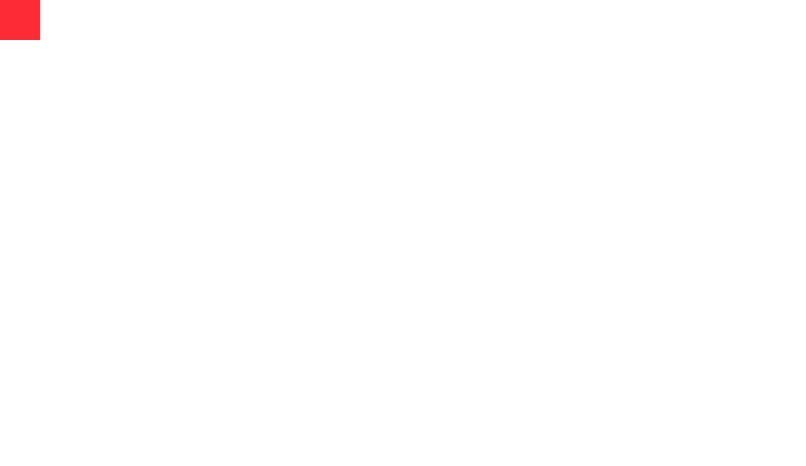
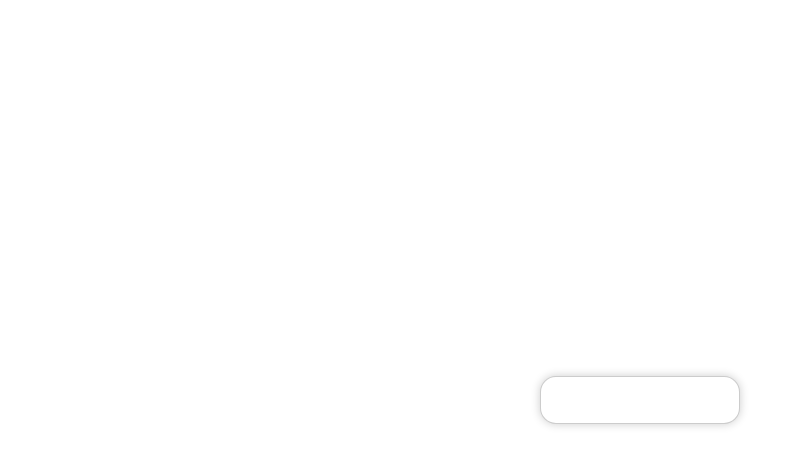
Before and after one commit to tikhonbelousko/motion-playground, a React (Vite) app: page / in a window 1280 px wide. Shown: the top 466 px of the page, without its empty margins (0-806 px from the left). Built offline with nearby package versions, Linux system fonts and the light colour scheme.

Commit message:
layout id animation

```diff
--- a/src/components/LayoutIdPlayground.tsx
+++ b/src/components/LayoutIdPlayground.tsx
@@ -1,9 +1,50 @@
-import { motion } from "motion/react";
+import { motion, AnimatePresence } from "motion/react";
+import { useState } from "react";
 
 export function LayoutIdPlayground() {
+  const [isOpen, setIsOpen] = useState(false);
+
   return (
-    <div>
-      <motion.div layoutId="box" className="size-10 bg-red-500" />
+    <div className="flex items-center justify-center h-screen w-screen bg-gray-2">
+      <AnimatePresence mode="popLayout">
+        {!isOpen && (
+          <motion.div
+            layoutId="box"
+            className="relative w-[200px] h-[48px] bg-white border-[0.5px] border-black/20 overflow-hidden"
+            transition={{
+              duration: 1,
+            }}
+            onClick={() => {
+              setIsOpen(true);
+            }}
+            style={{
+              borderWidth: "0.5px",
+              borderRadius: "16px",
+              boxShadow: "0 0 10px 0 rgba(0, 0, 0, 0.2)",
+            }}
+          ></motion.div>
+        )}
+      </AnimatePresence>
+
+      <AnimatePresence mode="popLayout">
+        {isOpen && (
+          <motion.div
+            layoutId="box"
+            className="w-[300px] h-[600px] bg-white border-[0.5px] border-black/20"
+            transition={{
+              duration: 1,
+            }}
+            onClick={() => {
+              setIsOpen(false);
+            }}
+            style={{
+              borderWidth: "0.5px",
+              borderRadius: "16px",
+              boxShadow: "0 0 10px 0 rgba(0, 0, 0, 0.2)",
+            }}
+          />
+        )}
+      </AnimatePresence>
     </div>
   );
 }
```
